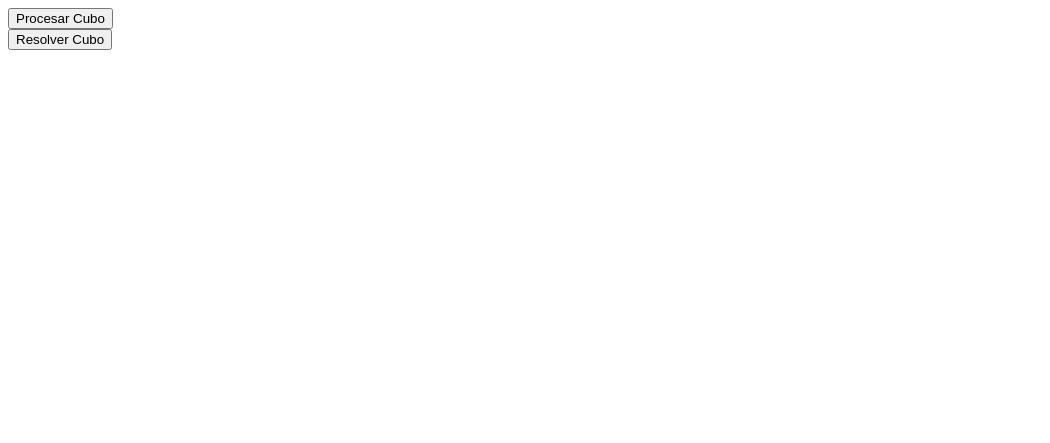
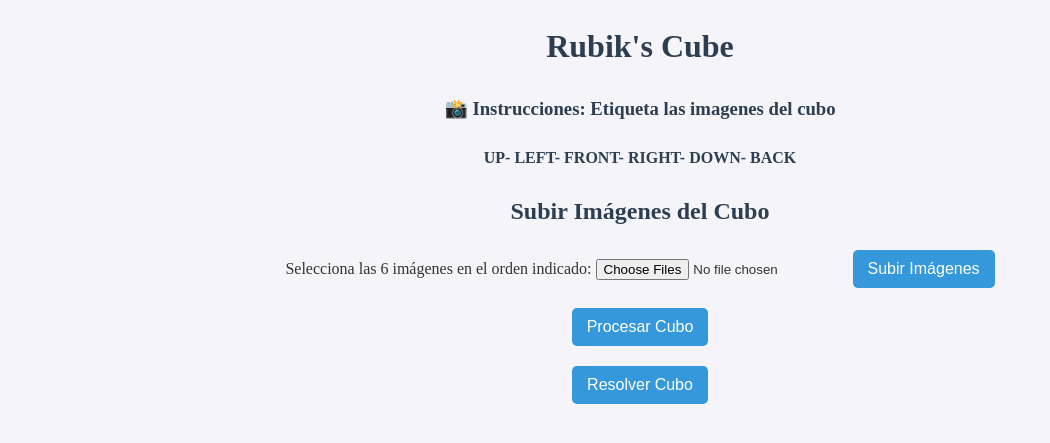
Before and after one commit to GAYARRI/Personal_Project_0, a Flask app: page /rubik in a window 1280 px wide. Shown: the top 443 px of the page, without its empty margins (0-1050 px from the left). Run offline with Flask 3, Linux system fonts and the light colour scheme; parts of the project's set-up code (start-up, migrations or seed data) failed here and were passed over.

Commit message:
Subida de archivos y procesamiento/lectura de la secuencia correcta del cubo

```diff
--- a/app/routes.py
+++ b/app/routes.py
@@ -26,7 +26,6 @@ import re
 
 ALLOWED_EXTENSIONS = {'png', 'jpg', 'jpeg'}
 UPLOAD_FOLDER = "app/static/uploads"
-
 
 
 
@@ -441,7 +440,12 @@ def procesar_cubo():
                 print(f"⚠️ No se recibió una respuesta válida de OpenAI para la imagen: {cara}")
 
     # ✅ Retornar el resultado en JSON
-    return render_template("rubik.html", estado_cubo=resultados)
+
+    secuencia_cubo=generar_secuencia_estado(resultados)
+
+
+
+    return render_template("rubik.html", estado_cubo=resultados, secuencia_cubo=secuencia_cubo)
 
 
 def encode_image(image_path):
@@ -463,6 +467,57 @@ def resolver_cubo():
     return "Cubo resuelto"  # O alguna otra acción que quieras hacer
 
 
+def generar_secuencia_estado(jsoncubo):
+    # ✅ Generar la secuencia de colores a partir del estado del cubo
+    secuencia_estado = ""
+
+    # Iterar sobre las claves (caras) del cubo
+    for cara in jsoncubo.keys():
+        if cara in jsoncubo:  # Asegurarnos de que la cara existe
+            for row in jsoncubo[cara]:
+                for color in row:
+                    color_inicial = color[0]  # Obtener la inicial del color
+                    secuencia_estado += color_inicial
+
+    # Devolver el JSON con la secuencia de colores
+    return {"secuencia_estado": secuencia_estado}
+
+# Definir carpeta de subida
+UPLOAD_FOLDER = "app/static/uploads"
+ALLOWED_EXTENSIONS = {'jpg', 'jpeg', 'png'}
+
+# ✅ Verifica si un archivo tiene una extensión válida
+def allowed_file(filename):
+    return '.' in filename and filename.rsplit('.', 1)[1].lower() in ALLOWED_EXTENSIONS
+
+# ✅ Ruta para manejar la subida de imágenes del cubo
+@main.route('/upload-rubik', methods=['POST'])
+def upload_rubik_images():
+    if 'files[]' not in request.files:
+        return render_template("rubik.html", message="❌ Error: No se enviaron archivos.")
+
+    files = request.files.getlist('files[]')
+
+    if len(files) != 6:
+        return render_template("rubik.html", message="⚠️ Debes subir exactamente 6 imágenes en el orden correcto.")
+
+    os.makedirs(UPLOAD_FOLDER, exist_ok=True)  # Asegurar que la carpeta exista
+
+    # **ORDEN OBLIGATORIO** para asignar las caras
+
+    for i, file in enumerate(files):
+        if file and allowed_file(file.filename):
+            filename = secure_filename(file.filename)  # Asegura un nombre seguro
+            file_path = os.path.join(UPLOAD_FOLDER,filename)
+            file.save(file_path)
+
+    return render_template("rubik.html", message="✅ Imágenes subidas correctamente. ¡Ahora puedes procesar el cubo!")
+
+
+
+
+
+
 
 
 if __name__=="__main__":
--- a/app/templates/rubik.html
+++ b/app/templates/rubik.html
@@ -3,32 +3,104 @@
 <head>
     <meta charset="UTF-8">
     <meta name="viewport" content="width=device-width, initial-scale=1.0">
-    <title>Subir Imágenes del Cubo de Rubik</title>
+    <title>Rubik's Cube</title>
+    <link rel="stylesheet" href="{{ url_for('static', filename='css/styles.css') }}">
     <style>
+        /* Estilos generales */
         table {
-            margin: 0 auto;
             border-collapse: collapse;
+            text-align: center;
         }
+
         th, td {
             border: 1px solid black;
             padding: 10px;
+        }
+
+        /* Ajuste para la tabla con las caras del cubo */
+        .tabla-cubo {
+            width: 15%; /* Ocupar solo el 25% del ancho */
+            margin: 20px auto; /* Centrar en la pantalla */
+        }
+
+        /* Ajuste de las celdas coloreadas */
+        .color-cell {
+            width: 15px;
+            height: 15px;
+        }
+
+        /* Ajuste para la visualización de la secuencia */
+        .output {
+            font-family: monospace;
+            background-color: #f4f4f4;
+            padding: 10px;
+            border-radius: 5px;
+            display: inline-block;
             text-align: center;
         }
-        .color-cell {
-            width: 50px;
-            height: 50px;
+
+        /* Centrar botones */
+        .button-container {
+            text-align: center;
+            margin-top: 20px;
         }
     </style>
 </head>
 <body>
 
+    <h1 style="text-align: center;">Rubik's Cube</h1>
+
+<!-- Tabla de referencia visual -->
+<h3 style="text-align: center;">📸 Instrucciones: Etiqueta las imagenes del cubo</h3>
+
+<h4 style="text-align: center">
+             <strong>UP-</strong></td>
+             <strong>LEFT-</strong></td>
+             <strong>FRONT-</strong></td>
+             <strong>RIGHT-</strong></td>
+             <strong>DOWN-</strong></td>
+             <strong>BACK</strong></td>
+</h4>
+
+
+    <!-- Formulario de subida -->
+    <div class="button-container">
+        <h2>Subir Imágenes del Cubo</h2>
+        <form id="uploadForm" action="/upload-rubik" method="POST" enctype="multipart/form-data">
+            <label for="files[]">Selecciona las 6 imágenes en el orden indicado:</label>
+            <input type="file" name="files[]" accept="image/*" multiple required>
+            <button type="submit">Subir Imágenes</button>
+        </form>
+    </div>
+
+    {% if message %}
+        <div id="message-box" style="text-align: center; background-color: #dff0d8; padding: 10px; border-radius: 5px; margin-top: 10px;">
+            {{ message }}
+        </div>
+    {% endif %}
+
+    <script>
+        // Ocultar el mensaje después de 3 segundos
+        setTimeout(function() {
+            var messageBox = document.getElementById("message-box");
+            if (messageBox) {
+                messageBox.style.display = "none";
+            }
+        }, 3000);
+    </script>
+
+
+
+    <div class="button-container">
+        <!-- Botón para procesar el cubo -->
         <form action="{{ url_for('main.procesar_cubo') }}" method="get">
             <button type="submit">Procesar Cubo</button>
         </form>
+    </div>
 
     {% if estado_cubo %}
-        <h2>Estado Detectado del Cubo</h2>
-        <table border="1">
+        <h2 style="text-align: center;">Estado Detectado del Cubo</h2>
+        <table class="tabla-cubo">  <!-- Ahora ocupa solo el 25% y está centrada -->
             <tr>
                 <th>Cara</th>
                 <th>Colores Detectados</th>
@@ -52,10 +124,24 @@
         </table>
     {% endif %}
 
+    {% if secuencia_cubo %}
+        <h2 style="text-align: center;">Secuencia del Cubo</h2>
+        <table class="tabla-cubo">  <!-- También centrado y ajustado -->
+            <tr>
+                <td class="output">
+                    <pre>{{ secuencia_cubo }}</pre>
+                </td>
+            </tr>
+        </table>
+    {% endif %}
+
+    <div class="button-container">
         <!-- Botón para resolver el cubo -->
-    <form action="{{ url_for('main.resolver_cubo') }}" method="get">
+        <form action="{{ url_for('main.resolver_cubo') }}" method="post">
+            <input type="hidden" name="secuencia_estado" value="{{ secuencia_estado }}">
             <button type="submit">Resolver Cubo</button>
         </form>
+    </div>
 
 </body>
 </html>
```
Also changed, not shown: app/static/uploads/1UP.jpg (deleted), app/static/uploads/2RIGHT.jpg (deleted), app/static/uploads/3FRONT.jpg (deleted), app/static/uploads/4DOWN.jpg (deleted), app/static/uploads/BACK.jpg (added), app/static/uploads/DOWN.jpg (added), app/static/uploads/FRONT.jpg (added), app/static/uploads/LEFT.jpg (added), app/static/uploads/RIGHT.jpg (added), app/static/uploads/UP.jpg (added), 2 other files. Lines whose indentation alone changed are shown as unchanged.
